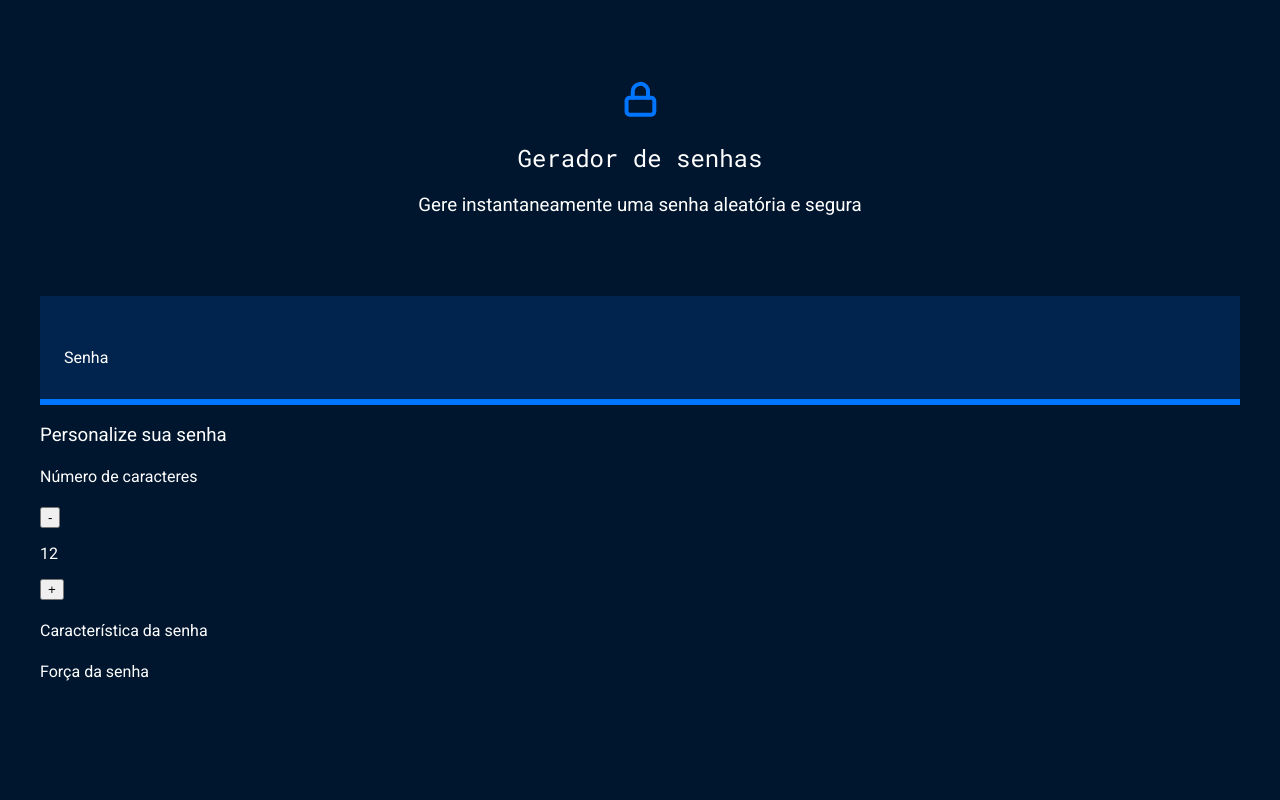
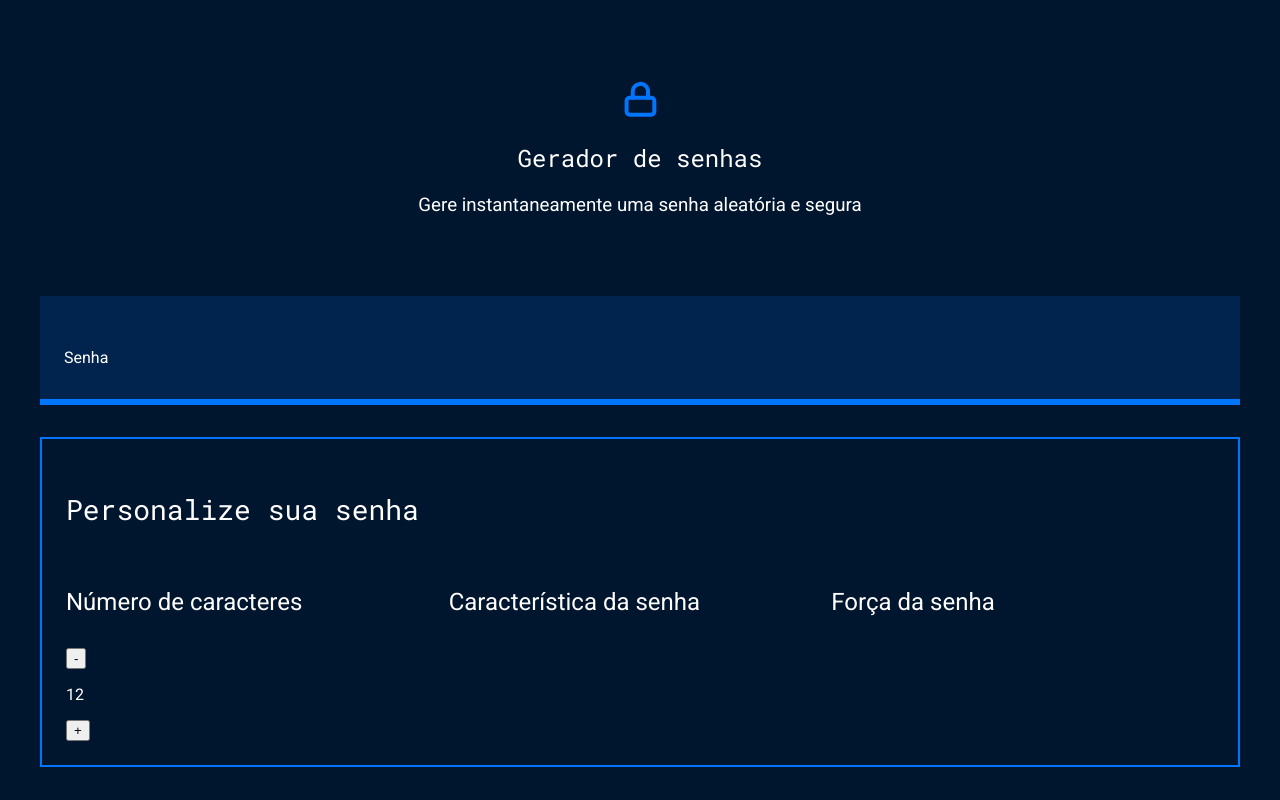
Before and after one commit to morango9/Digital, a plain HTML site: page index.html in a window 1280 px wide. Drawn offline with Linux system fonts and the light colour scheme.

Commit message:
Update style.css

```diff
--- a/style.css
+++ b/style.css
@@ -47,6 +47,7 @@ body{
     color: var(--branco);
     font-family: var(--roboto-mono);
     font-size: 40px;
+    width: 70%;
 }
 
 #campo-senha:focus{
@@ -56,5 +57,36 @@ body{
 .conteudo{
     max-width: 1200px;
     margin: 0 auto;
+}
 
+.parametro{
+    background-color: var(--fundo-texto);
+    border: 2px solid var(--borda);
+    margin-top: 32px;
+    padding: 24px;
 }
+
+.parametro-titulo{
+    font-family: var(--roboto-mono);
+    font-size: 28px;
+}
+
+.parametro-senha__titulo{
+    font-size:24px;
+}
+
+.parametro-coluna__senha{
+    display: flex;
+    flex-direction: column;
+    justify-content: center;
+}
+.parametro-senha{
+    width: 50%;
+    margin: o auto;
+}
+
+@media screen and (min-width: 768px) {
+    .parametro-coluna__senha{
+        flex-direction: row;
+    }
+}
```
